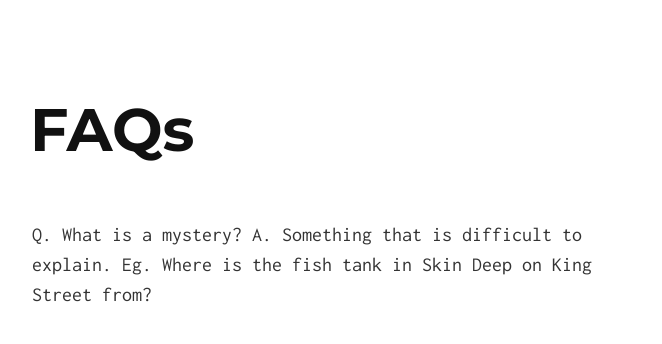
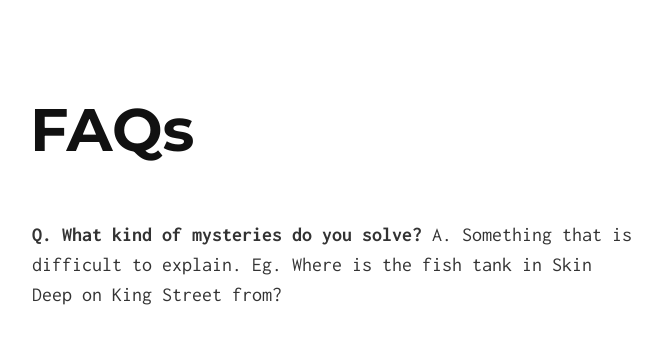
Before and after one commit to tomjoyner/shopping_cart, a Jekyll site: the page built from faqs.md, in a window 1280 px wide. Shown: the top 344 px of the page, without its empty margins (308-970 px from the left). Built offline with Jekyll 4.4.1, drawn with Linux system fonts in a browser that asks for light colours; our own code applies the rules of GitHub Pages for plain Markdown files.

Commit message:
Update faqs.md

```diff
--- a/faqs.md
+++ b/faqs.md
@@ -1,8 +1,8 @@
 ---
-title: Mystery Dog's FAQs
-description: write a seo meta description here
+title: Mystery Dog FAQs
+description: Mystery Dog frequently asked questions
 heading: FAQs
 ---
 
-Q. What is a mystery?
-A. Something that is difficult to explain. Eg. Where is the fish tank in Skin Deep on King Street from?
+<p><strong>Q. What kind of mysteries do you solve?</strong>
+A. Something that is difficult to explain. Eg. Where is the fish tank in Skin Deep on King Street from?</p>
```
